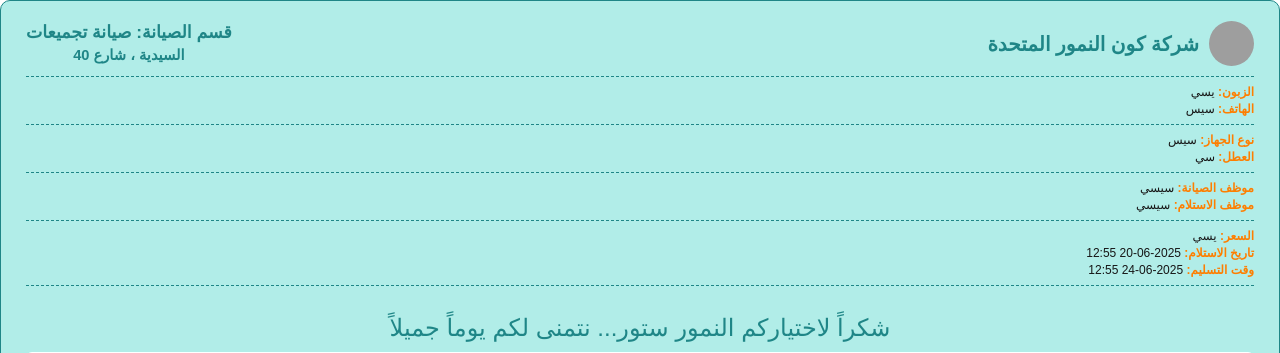
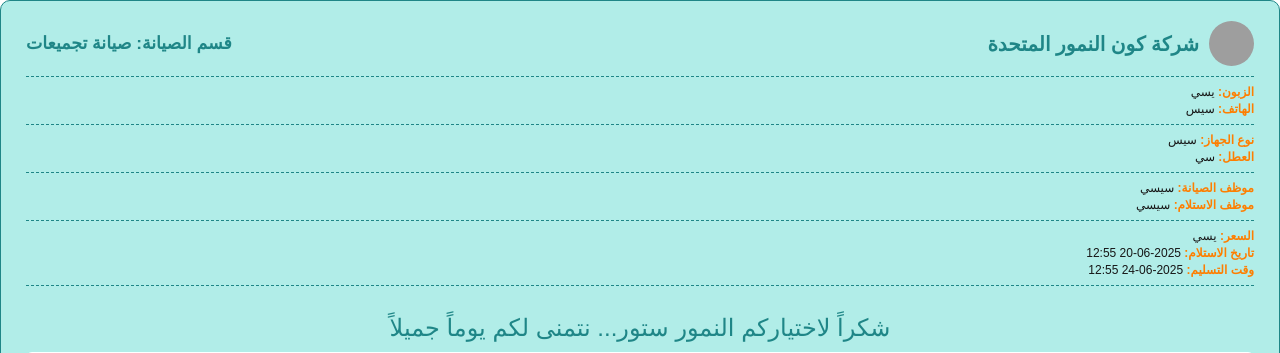
Before and after one commit to alnomoorstore/nomoor_backend, a Django app: page /print/8/ in a window 1280 px wide. Shown: the top 353 px of the page. Run offline with Django 5.2, Linux system fonts and the light colour scheme; data comes from the database, SQL or seed files in the repository; grey boxes are pictures that could not be loaded.

```diff
--- a/maintenance/templates/maintenance/print.html
+++ b/maintenance/templates/maintenance/print.html
@@ -55,17 +55,6 @@
       font-size: 13pt;
       color: #1F8687;
       font-weight: bold;
-      text-align: center;
-      min-width: 180px;
-    }
-    .address {
-      font-size: 11pt;
-      color: #1F8687;
-      font-weight: 600;
-      text-align: center;
-      margin-top: 4px;
-      min-width: 180px;
-      line-height: 1.2;
     }
     .info {
       font-size: 12px;
@@ -122,10 +111,7 @@
           <img src="https://i.postimg.cc/6pjDTsnL/logo.png" alt="Logo" />
           <div class="title">شركة كون النمور المتحدة</div>
         </div>
-        <div>
-          <div class="maintenance">قسم الصيانة: {{ record.maintenance_type }}</div>
-          <div class="address">السيدية ، شارع 40</div>
-        </div>
+        <div class="maintenance">قسم الصيانة: {{ record.maintenance_type }}</div>
       </div>
 
       <hr />
```
Also changed, not shown: maintenance/templates/maintenance/device_detail.html (+5 -3 lines).
